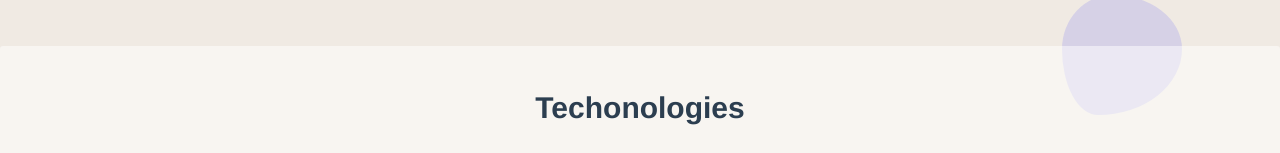
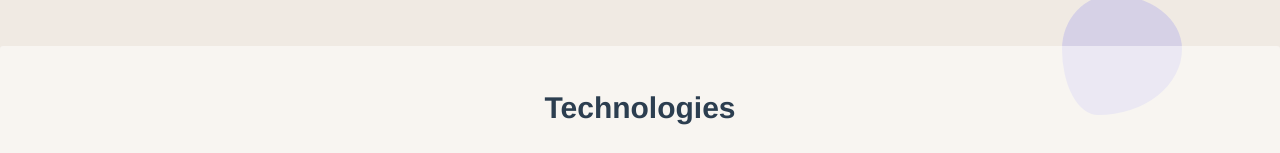
Before and after one commit to marcelabpetroli/portfolio, a Vue app: page / in a window 1280 px wide. Shown: the part 725-878 px from the top of the page. Built offline with nearby package versions, Linux system fonts and the light colour scheme; grey boxes are pictures that could not be loaded.

Commit message:
Edit typo

```diff
--- a/src/views/MainCard.vue
+++ b/src/views/MainCard.vue
@@ -96,7 +96,7 @@
     </section>
 
     <section class="technology">
-      <h2 class="technology__title">Techonologies</h2>
+      <h2 class="technology__title">Technologies</h2>
       <ul class="technology__logos">
         <li>
           <img
```
